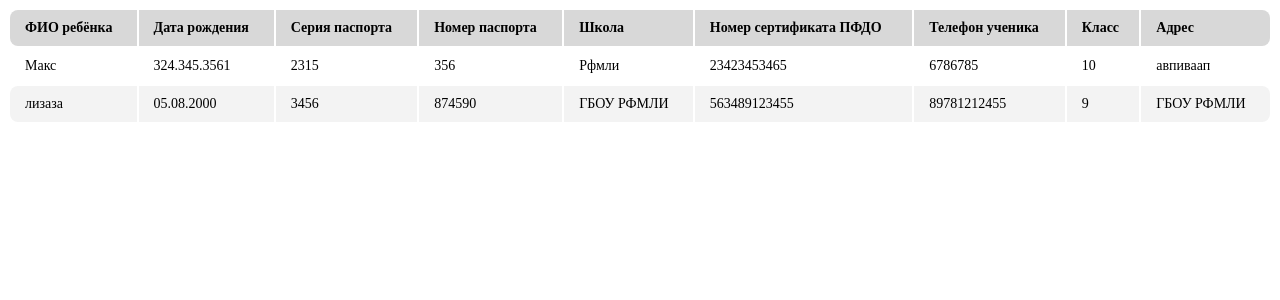
After one commit to qu-een-li/WEB-lizaza-maks, a Flask app: page /students in a window 1280 px wide. The commit adds this page. Shown: the top 300 px of the page. Run offline with Flask 3, Linux system fonts and the light colour scheme.

Commit message:
добавление вкладки со списком учащихся

```diff
--- a/server.py
+++ b/server.py
@@ -26,13 +26,17 @@ def index():
     return render_template("index.html")
 
 
+@app.route('/students', methods=['GET'])
+def students():
+    session = db_session.create_session()
+    students = session.query(Student).all()
+    return render_template("students.html", students=students)
+
+
 @app.route('/post', methods=['POST', 'GET'])
 def post():
     form = RegistrationForm()
-    print("!!!!!")
-    print(form.validate_on_submit())
     if form.validate_on_submit():
-        print("!!!!!!!!!!!!!!!!!!!!!!!")
         session = db_session.create_session()
         if session.query(Student).filter(Student.name_student == form.name_student.data).first():
             return render_template("registration.html", form=form, message="Такой ученик уже существует")
--- /dev/null
+++ b/static/css/style2.css
@@ -0,0 +1,35 @@
+.table {
+	width: 100%;
+	border: none;
+	margin-bottom: 20px;
+}
+.table thead th {
+	font-weight: bold;
+	text-align: left;
+	border: none;
+	padding: 10px 15px;
+	background: #d8d8d8;
+	font-size: 14px;
+}
+.table thead tr th:first-child {
+	border-radius: 8px 0 0 8px;
+}
+.table thead tr th:last-child {
+	border-radius: 0 8px 8px 0;
+}
+.table tbody td {
+	text-align: left;
+	border: none;
+	padding: 10px 15px;
+	font-size: 14px;
+	vertical-align: top;
+}
+.table tbody tr:nth-child(even){
+	background: #f3f3f3;
+}
+.table tbody tr td:first-child {
+	border-radius: 8px 0 0 8px;
+}
+.table tbody tr td:last-child {
+	border-radius: 0 8px 8px 0;
+}
--- a/templates/index.html
+++ b/templates/index.html
@@ -29,7 +29,7 @@
                 </a>
             </li>
             <li>
-                <a href="#students" class="menu-link">
+                <a href="/students" class="menu-link">
                     <i class="bi bi-people-fill me-2"></i>Список учащихся
                 </a>
             </li>
--- /dev/null
+++ b/templates/students.html
@@ -0,0 +1,37 @@
+<!doctype html>
+<html lang="ru">
+<head>
+    <link rel="stylesheet" href="static/css/style2.css">
+</head>
+<body>
+<table class="table">
+    <thead>
+        <tr>
+            <th>ФИО ребёнка</th>
+            <th>Дата рождения</th>
+            <th>Серия паспорта</th>
+            <th>Номер паспорта</th>
+            <th>Школа</th>
+            <th>Номер сертификата ПФДО</th>
+            <th>Телефон ученика</th>
+            <th>Класс</th>
+            <th>Адрес</th>
+        </tr>
+    </thead>
+    <tbody>
+        {% for student in students %}
+            <tr>
+                <td>{{student.name_student}}</td>
+                <td>{{student.birthday}}</td>
+                <td>{{student.pasport_series}}</td>
+                <td>{{student.pasport_number}}</td>
+                <td>{{student.school}}</td>
+                <td>{{student.PFDO}}</td>
+                <td>{{student.student_phone}}</td>
+                <td>{{student.school_class}}</td>
+                <td>{{student.adres_of_living}}</td>
+            </tr>
+        {% endfor %}
+    </tbody>
+</table>
+</body>
```
Also changed, not shown: static/css/style.css (+2 -31 lines), static/js/main.js (+3 -4 lines), db/reg_form.db (added), 2 other files.
